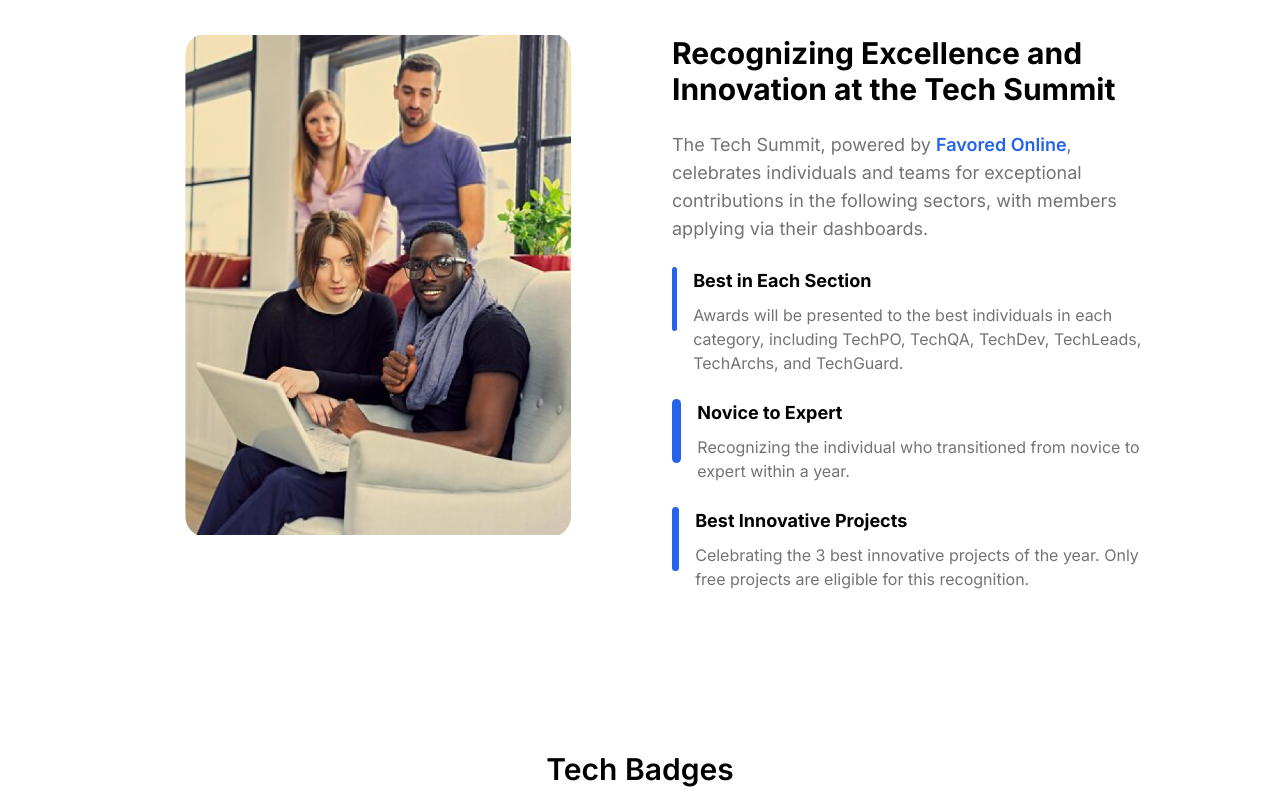
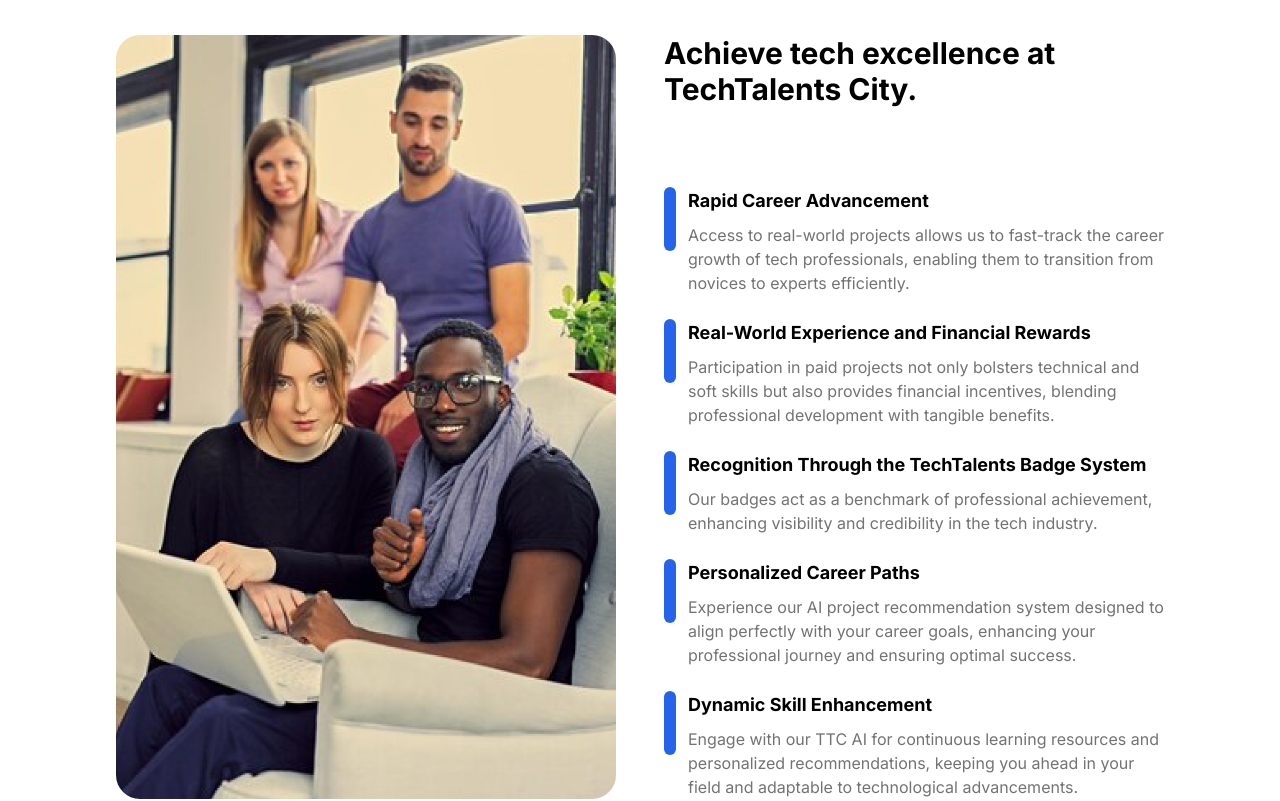
Before and after one commit to techtalentscity/techtalentscity.github.io, a React (Vite) app: page / in a window 1280 px wide. Shown: the part 1700-2501 px from the top of the page. Built offline with nearby package versions, Linux system fonts and the light colour scheme.

Commit message:
Update event.jsx

```diff
--- a/src/Pages/Home/event.jsx
+++ b/src/Pages/Home/event.jsx
@@ -1,65 +1,58 @@
-import image from '../../assets/images/excellence.png';
+import image from '../../assets/images/excellence.png'
 import Container from '../../components/Container';
-
-const Events = () => {
+const TechExcellenceSection = () => {
   return (
-    <Container className="flex flex-col lg:flex-row items-start gap-8 p-8 bg-white 2xl:px-36">
-      {/* Left Section: Image */}
-      <div className="flex-shrink-0 w-full lg:w-1/2">
-        <img
-          src={image}
-          alt="Awards and Recognition"
-          className="w-full h-auto max-h-[500px] rounded-3xl object-contain"
-          style={{ margin: 'auto', display: 'block' }}
-        />
+    <Container className="grid lg:grid-cols-2 gap-6 md:gap-10 lg:gap-12 p-8 bg-white 2xl:px-36">
+      <div className="w-full flex justify-center lg:justify-start mb-2 lg:mb-0">
+        <img src={image} alt="Group of people" className="object-cover object-center rounded-3xl" />
       </div>
-
-      {/* Right Section: Content */}
-      <div className="w-full lg:w-1/2 flex flex-col gap-6">
-        <h2 className="text-2xl xl:text-3xl font-bold leading-snug">
-          Recognizing Excellence and Innovation at the Tech Summit
+      <div className=" w-full">
+        <h2 className="text-2xl xl:text-3xl font-bold mb-4">
+          Achieve tech excellence at TechTalents City.
         </h2>
-        <p className="text-base xl:text-lg text-[#737373] leading-relaxed">
-          The Tech Summit, powered by{' '}
-          <span className="font-semibold text-blue-600">Favored Online</span>,
-          celebrates individuals and teams for exceptional contributions in the
-          following sectors, with members applying via their dashboards.
-        </p>
-        <ul className="space-y-6">
+        <ul className="space-y-6 mt-6 md:mt-12 xl:mt-20">
           <li>
             <div className="flex items-start">
-              <div className="w-3 h-16 rounded-3xl bg-blue-600 mr-4"></div>
+              <div className="shrink-0 w-3 h-16 rounded-3xl bg-blue-600 mr-3"></div>
               <div>
-                <h3 className="font-bold text-lg">Best in Each Section</h3>
-                <p className="text-sm xl:text-base text-[#737373] mt-2 leading-relaxed">
-                  Awards will be presented to the best individuals in each
-                  category, including TechPO, TechQA, TechDev, TechLeads,
-                  TechArchs, and TechGuard.
-                </p>
+                <h3 className="font-bold text-lg">Rapid Career Advancement</h3>
+                <p className='text-sm xl:text-base text-[#737373] mt-2'>Access to real-world projects allows us to fast-track the career growth of tech professionals, enabling them to transition from novices to experts efficiently.</p>
               </div>
             </div>
           </li>
           <li>
             <div className="flex items-start">
-              <div className="w-3 h-16 rounded-3xl bg-blue-600 mr-4"></div>
+              <div className="shrink-0 w-3 h-16 rounded-3xl bg-blue-600 mr-3"></div>
               <div>
-                <h3 className="font-bold text-lg">Novice to Expert</h3>
-                <p className="text-sm xl:text-base text-[#737373] mt-2 leading-relaxed">
-                  Recognizing the individual who transitioned from novice to
-                  expert within a year.
-                </p>
+                <h3 className="font-bold text-lg">Real-World Experience and Financial Rewards</h3>
+                <p className='text-sm xl:text-base text-[#737373] mt-2'>Participation in paid projects not only bolsters technical and soft skills but also provides financial incentives, blending professional development with tangible benefits.</p>
               </div>
             </div>
           </li>
           <li>
             <div className="flex items-start">
-              <div className="w-3 h-16 rounded-3xl bg-blue-600 mr-4"></div>
+              <div className="shrink-0 w-3 h-16 rounded-3xl bg-blue-600 mr-3"></div>
               <div>
-                <h3 className="font-bold text-lg">Best Innovative Projects</h3>
-                <p className="text-sm xl:text-base text-[#737373] mt-2 leading-relaxed">
-                  Celebrating the 3 best innovative projects of the year. Only
-                  free projects are eligible for this recognition.
-                </p>
+                <h3 className="font-bold text-lg">Recognition Through the TechTalents Badge System</h3>
+                <p className='text-sm xl:text-base text-[#737373] mt-2'>Our badges act as a benchmark of professional achievement, enhancing visibility and credibility in the tech industry.</p>
+              </div>
+            </div>
+          </li>
+          <li>
+            <div className="flex items-start">
+              <div className="shrink-0 w-3 h-16 rounded-3xl bg-blue-600 mr-3"></div>
+              <div>
+                <h3 className="font-bold text-lg">Personalized Career Paths</h3>
+                <p className='text-sm xl:text-base text-[#737373] mt-2'>Experience our AI project recommendation system designed to align perfectly with your career goals, enhancing your professional journey and ensuring optimal success.</p>
+              </div>
+            </div>
+          </li>
+          <li>
+            <div className="flex items-start">
+              <div className="shrink-0 w-3 h-16 rounded-3xl bg-blue-600 mr-3"></div>
+              <div>
+                <h3 className="font-bold text-lg">Dynamic Skill Enhancement</h3>
+                <p className='text-sm xl:text-base text-[#737373] mt-2'>Engage with our TTC AI for continuous learning resources and personalized recommendations, keeping you ahead in your field and adaptable to technological advancements.</p>
               </div>
             </div>
           </li>
@@ -69,4 +62,4 @@ const Events = () => {
   );
 };
 
-export default Events;
+export default TechExcellenceSection;
```
